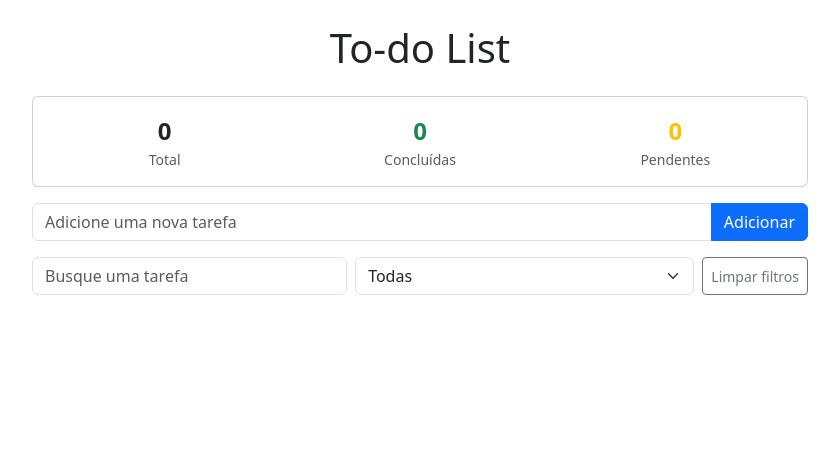
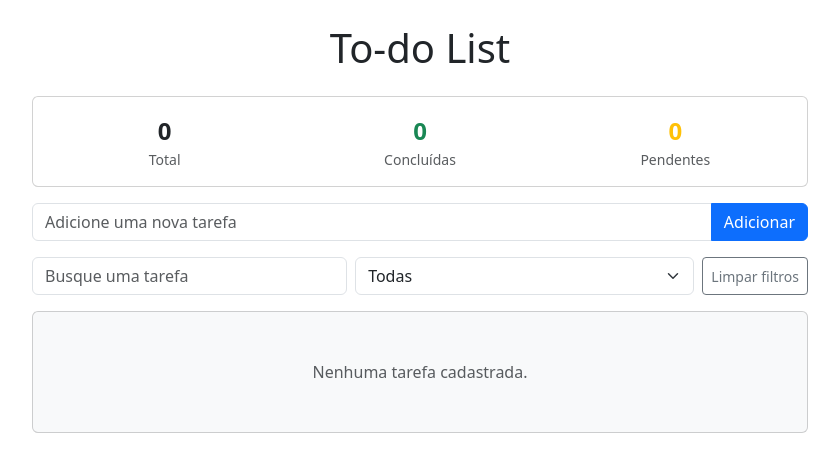
Before and after one commit to rafaelavsantos/vue-to-do-list, a Vue app: page / in a window 1280 px wide. Shown: the top 472 px of the page, without its empty margins (220-1059 px from the left). Built offline with nearby package versions, Linux system fonts and the light colour scheme.

Commit message:
feat: implement empty message

```diff
--- a/src/components/ToDoListApp.vue
+++ b/src/components/ToDoListApp.vue
@@ -14,6 +14,8 @@
         <!-- Tasks -->
         <TaskList :tasks="filteredTasks" @delete="onDelete" />
 
+        <!-- Empty state -->
+        <TaskEmptyState v-if="filteredTasks.length === 0" :message="emptyStateMessage" />
     </div>
 </template>
 
@@ -24,6 +26,7 @@ import TaskStats from './partials/TaskStats.vue';
 import { computed, ref } from 'vue';
 import TaskFilters from './partials/TaskFilters.vue';
 import TaskList from './partials/TaskList.vue';
+import TaskEmptyState from './partials/TaskEmptyState.vue';
 
 const tasks = useStorage('tasks', []);
 
@@ -75,9 +78,19 @@ const addTask = (task) => {
 };
 
 const onDelete = (task) => {
-  const index = tasks.value.findIndex(o => o.id === task.id)
-  if (index !== -1) {
-    tasks.value.splice(index, 1)
+    const index = tasks.value.findIndex(o => o.id === task.id)
+    if (index !== -1) {
+        tasks.value.splice(index, 1)
+    }
+};
+
+const emptyStateMessage = computed(() => {
+  let output = 'Nenhuma tarefa cadastrada.'
+
+  if (filterSearch.value || filterStatus.value) {
+    return 'Nenhum resultado para este filtro.'
   }
-}
+
+  return output;
+});
 </script>
--- /dev/null
+++ b/src/components/partials/TaskEmptyState.vue
@@ -0,0 +1,13 @@
+<template>
+    <div class="card bg-light">
+      <div class="card-body text-center py-5">
+        <p class="text-muted mb-0">
+          {{ props.message }}
+        </p>
+      </div>
+    </div>
+</template>
+
+<script setup>
+const props = defineProps(['message'])
+</script>
```
